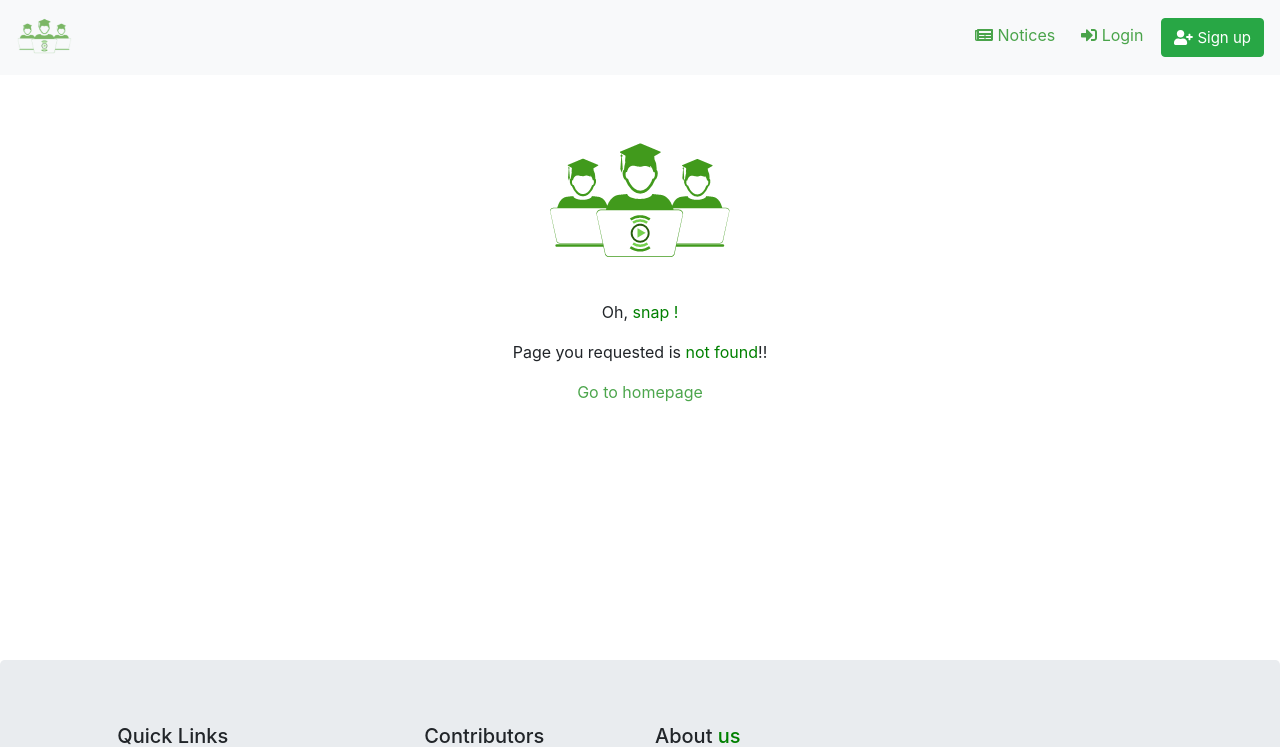
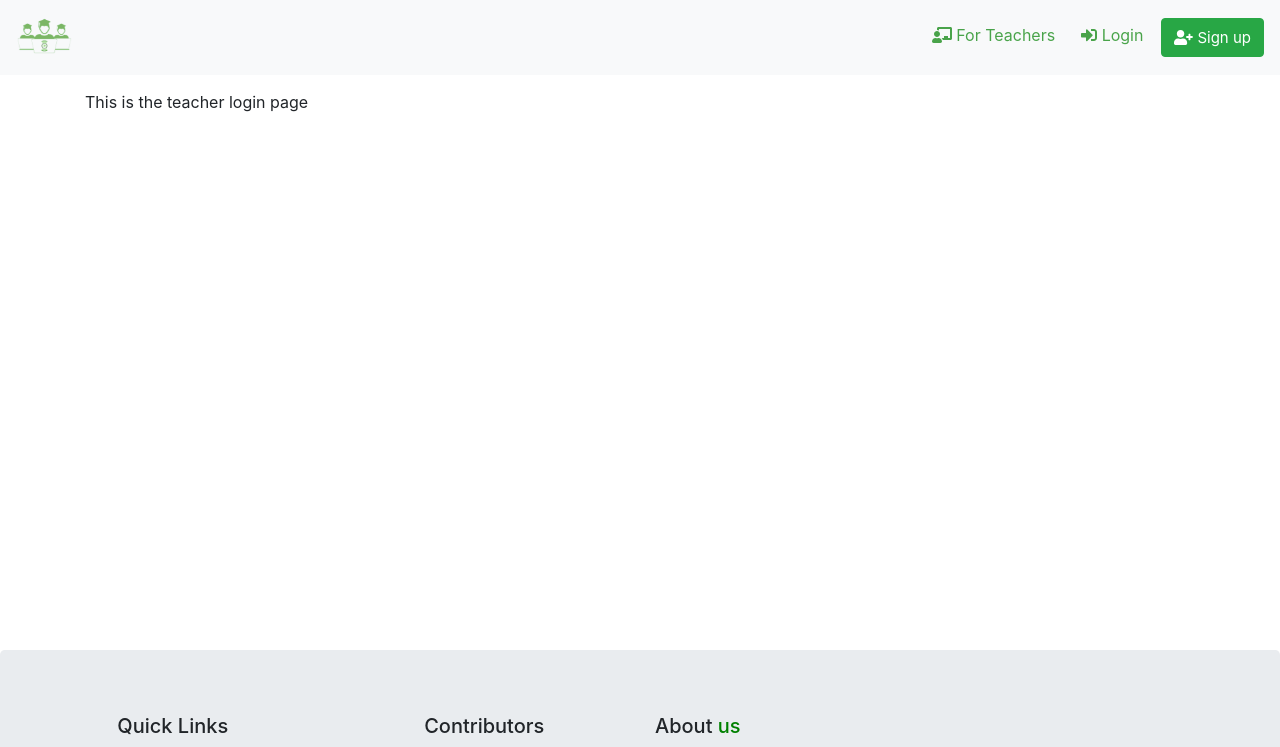
Before and after one commit to Avchhikara/studentsdata, a React (Create React App) app: page /teacher/login in a window 1280 px wide. Shown: the top 747 px of the page. Built offline with nearby package versions, Linux system fonts and the light colour scheme.

Commit message:
Adding teacher functionality

```diff
--- a/src/Actions/constants.js
+++ b/src/Actions/constants.js
@@ -1,3 +1,3 @@
-// export const fetchURL = "http://localhost:4000";
+export const fetchURL = "http://localhost:4000";
 
-export const fetchURL = "https://studentsdata-api-server.herokuapp.com";
+// export const fetchURL = "https://studentsdata-api-server.herokuapp.com";
--- a/src/App.js
+++ b/src/App.js
@@ -16,6 +16,7 @@ import TandP from "./components/tandp/TandP";
 import Extra from "./components/extra/Extra";
 import Result from "./components/Result/Result";
 import Teacher from "./components/Teacher/Teacher";
+import TeacherLogin from "./components/Teacher/TeacherLogin/TeacherLogin";
 
 import "./App.css";
 
@@ -40,6 +41,7 @@ class App extends Component {
                   <Route path="/extra" component={Extra} />
                   <Route path="/result" component={Result} />
                   <Route path="/teacher" component={Teacher} exact={true} />
+                  <Route path="/teacher/login" component={TeacherLogin} />
                   <Route component={NotFound} />
                 </Switch>
               </div>
--- a/src/Reducers/Teacher.js
+++ b/src/Reducers/Teacher.js
@@ -1,4 +1,9 @@
-const Teacher = (state, action) => {
+const Teacher = (
+  state = {
+    teacher: false
+  },
+  action
+) => {
   const { payload } = action;
   switch (action.type) {
     case "LOGGING_IN":
--- a/src/components/Login/Login.js
+++ b/src/components/Login/Login.js
@@ -234,11 +234,25 @@ class Login extends React.Component {
                   <FontAwesomeIcon icon={faLock} /> Login
                 </Button>
               </CardText>
-              <p style={{ textAlign: "right" }}>
-                New User ?,{" "}
-                <Link to="/signup">
-                  Sign up <FontAwesomeIcon icon={faUserPlus} />
-                </Link>
+              <p className="clearfix" style={{ marginTop: "35px" }}>
+                <span className="float-left">
+                  Teacher{" "}
+                  <Link to="/teacher/login">
+                    {" "}
+                    <FontAwesomeIcon icon={faLock} /> Login
+                  </Link>{" "}
+                  /{" "}
+                  <Link to="/teacher/signup">
+                    {" "}
+                    <FontAwesomeIcon icon={faUserPlus} /> Signup
+                  </Link>
+                </span>
+                <span className="float-right">
+                  New User ?,{" "}
+                  <Link to="/signup">
+                    Sign up <FontAwesomeIcon icon={faUserPlus} />
+                  </Link>
+                </span>
               </p>
             </Card>
           </Col>
--- a/src/components/NavBar/NavBar.js
+++ b/src/components/NavBar/NavBar.js
@@ -19,7 +19,8 @@ import {
   faSignInAlt,
   faUserPlus,
   faSignOutAlt,
-  faUsers
+  faUsers,
+  faChalkboardTeacher
 } from "@fortawesome/free-solid-svg-icons";
 
 import { connect } from "react-redux";
@@ -162,6 +163,7 @@ class NavBar extends React.Component {
   };
 
   render() {
+    const { loggedIn, teacher } = this.props.user;
     return (
       <div
         onClick={() => {
@@ -201,10 +203,25 @@ class NavBar extends React.Component {
           <Collapse isOpen={this.state.isOpen} navbar>
             <Nav className="ml-auto" navbar>
               <NavItem>
-                <Link to="/notices" className="nav-link" onClick={this.openNav}>
-                  <FontAwesomeIcon icon={faNewspaper} />
-                  {" Notices"}
-                </Link>
+                {teacher ? (
+                  <Link to="teacher/requests" className="nav-link">
+                    Requests
+                  </Link>
+                ) : loggedIn ? (
+                  <Link
+                    to="/notices"
+                    className="nav-link"
+                    onClick={this.openNav}
+                  >
+                    <FontAwesomeIcon icon={faNewspaper} />
+                    {" Notices"}
+                  </Link>
+                ) : (
+                  <Link to="/teacher/signup" className="nav-link">
+                    <FontAwesomeIcon icon={faChalkboardTeacher} /> {"  "} For
+                    Teachers
+                  </Link>
+                )}
               </NavItem>
               <NavItem>
                 {this.props.user.loggedIn ? (
--- a/src/components/Teacher/Teacher.js
+++ b/src/components/Teacher/Teacher.js
@@ -2,13 +2,14 @@ import React from "react";
 import { connect } from "react-redux";
 import "./Teacher.css";
 
-import { Breadcrumb, BreadcrumbItem } from "reactstrap";
+import { Breadcrumb, BreadcrumbItem, Col, Row } from "reactstrap";
 
 class Teacher extends React.Component {
   componentWillMount() {
     if (!(this.props.user.loggedIn && this.props.user.teacher)) {
       this.props.history.push("/");
     }
+    console.log(this.props);
   }
 
   render() {
@@ -17,7 +18,12 @@ class Teacher extends React.Component {
         <Breadcrumb>
           <BreadcrumbItem active>Home</BreadcrumbItem>
         </Breadcrumb>
-        <div>This is for teachers</div>
+        <Row>
+          <Col xs={12} className="h5">
+            Hello <span className="green-text">{"{TeacherName}"},</span>{" "}
+          </Col>
+          <Col xs={12} />
+        </Row>
       </div>
     );
   }
--- /dev/null
+++ b/src/components/Teacher/TeacherLogin/TeacherLogin.css
@@ -0,0 +1,4 @@
+.teacher-login-container {
+  margin-top: 90px;
+  min-height: 70vh;
+}
--- /dev/null
+++ b/src/components/Teacher/TeacherLogin/TeacherLogin.js
@@ -0,0 +1,14 @@
+import React from "react";
+import "./TeacherLogin.css";
+
+class TeacherLogin extends React.Component {
+  render() {
+    return (
+      <div className="teacher-login-container">
+        <div>This is the teacher login page</div>
+      </div>
+    );
+  }
+}
+
+export default TeacherLogin;
```
